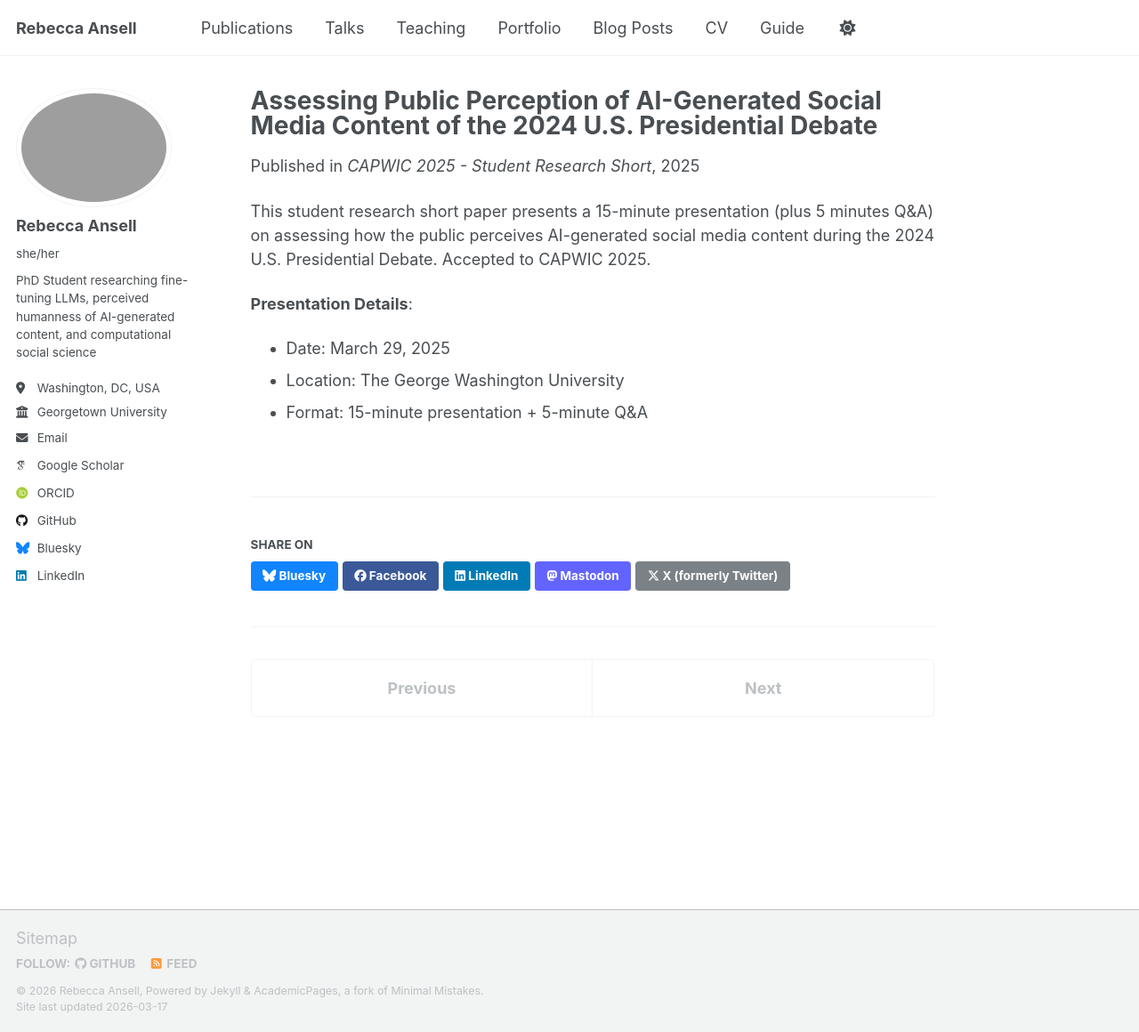
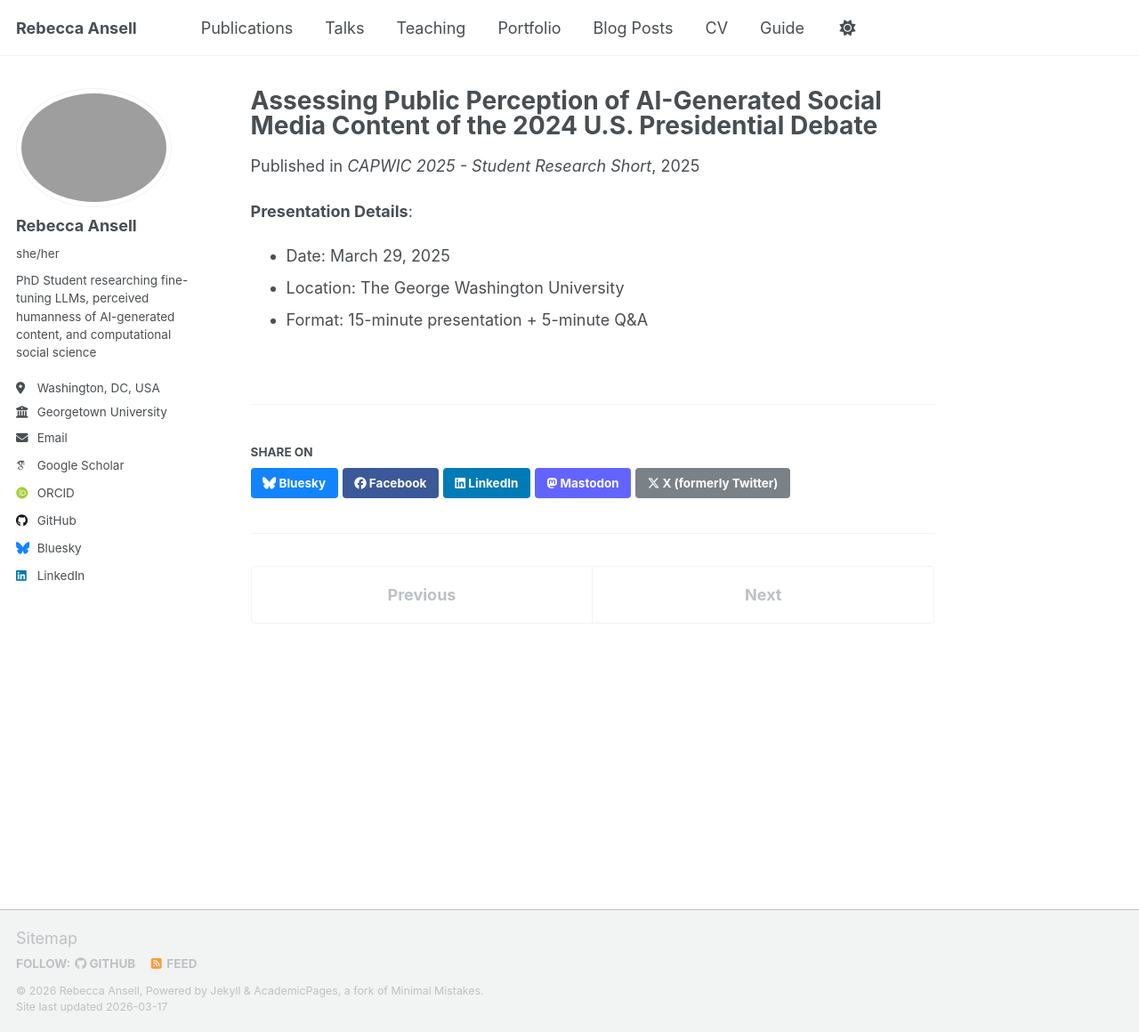
Before and after one commit to rebeccaansell/rebeccaansell.github.io, a Jekyll site: the page built from _publications/2025-capwic-public-perception.md, in a window 1280 px wide and 1160 px high. Shown: the whole window at 89% size. Built offline with Jekyll 4.4.1, drawn with Linux system fonts in a browser that asks for light colours; some web fonts are replaced; a script that is not in the unit is left out.

Commit message:
Update CAPWIC 2025 publication entry

```diff
--- a/_publications/2025-capwic-public-perception.md
+++ b/_publications/2025-capwic-public-perception.md
@@ -13,7 +13,7 @@ presentation_date: 'March 29, 2025'
 presentation_location: 'The George Washington University'
 ---
 
-This student research short paper presents a 15-minute presentation (plus 5 minutes Q&A) on assessing how the public perceives AI-generated social media content during the 2024 U.S. Presidential Debate. Accepted to CAPWIC 2025.
+
 
 **Presentation Details**:
 - Date: March 29, 2025
```
